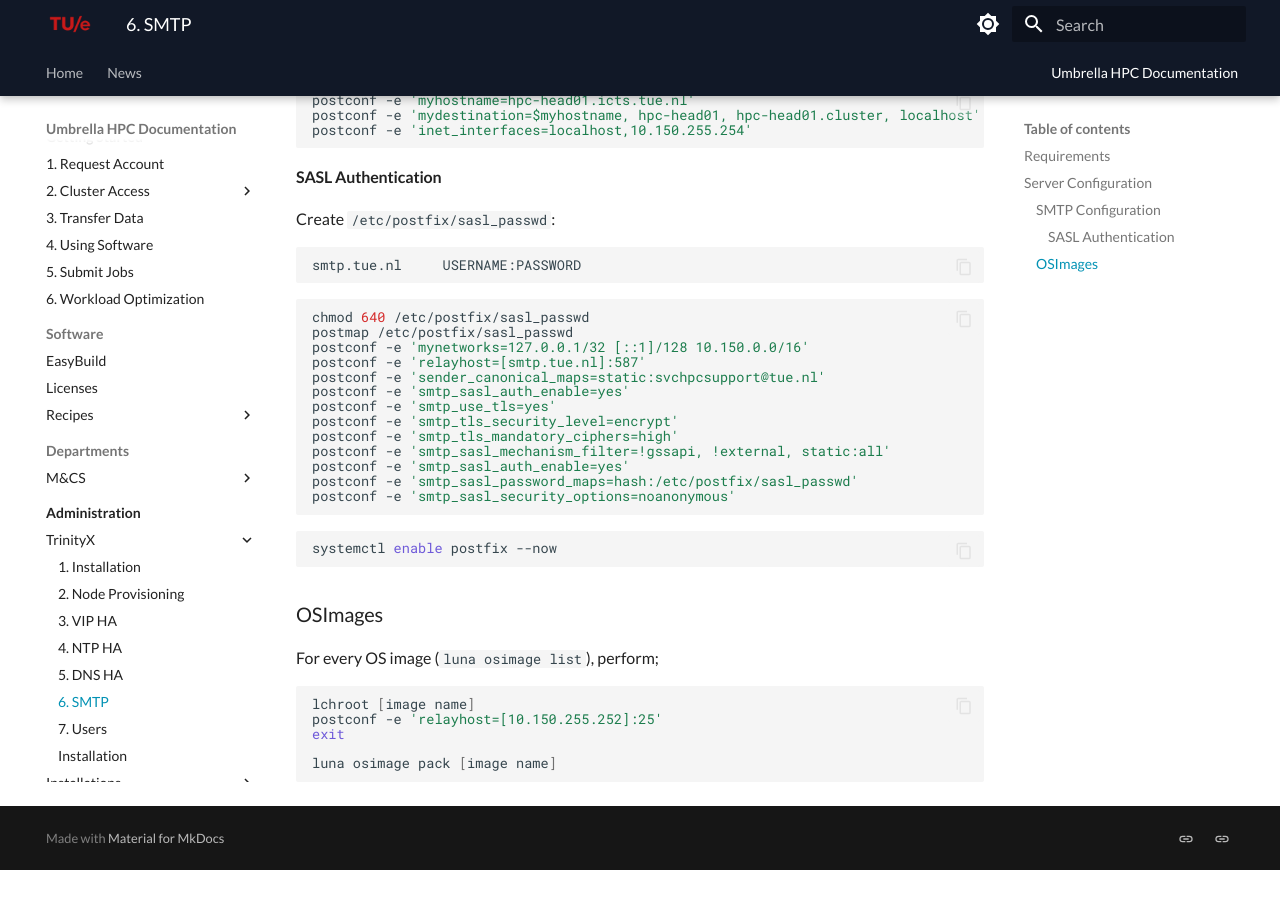
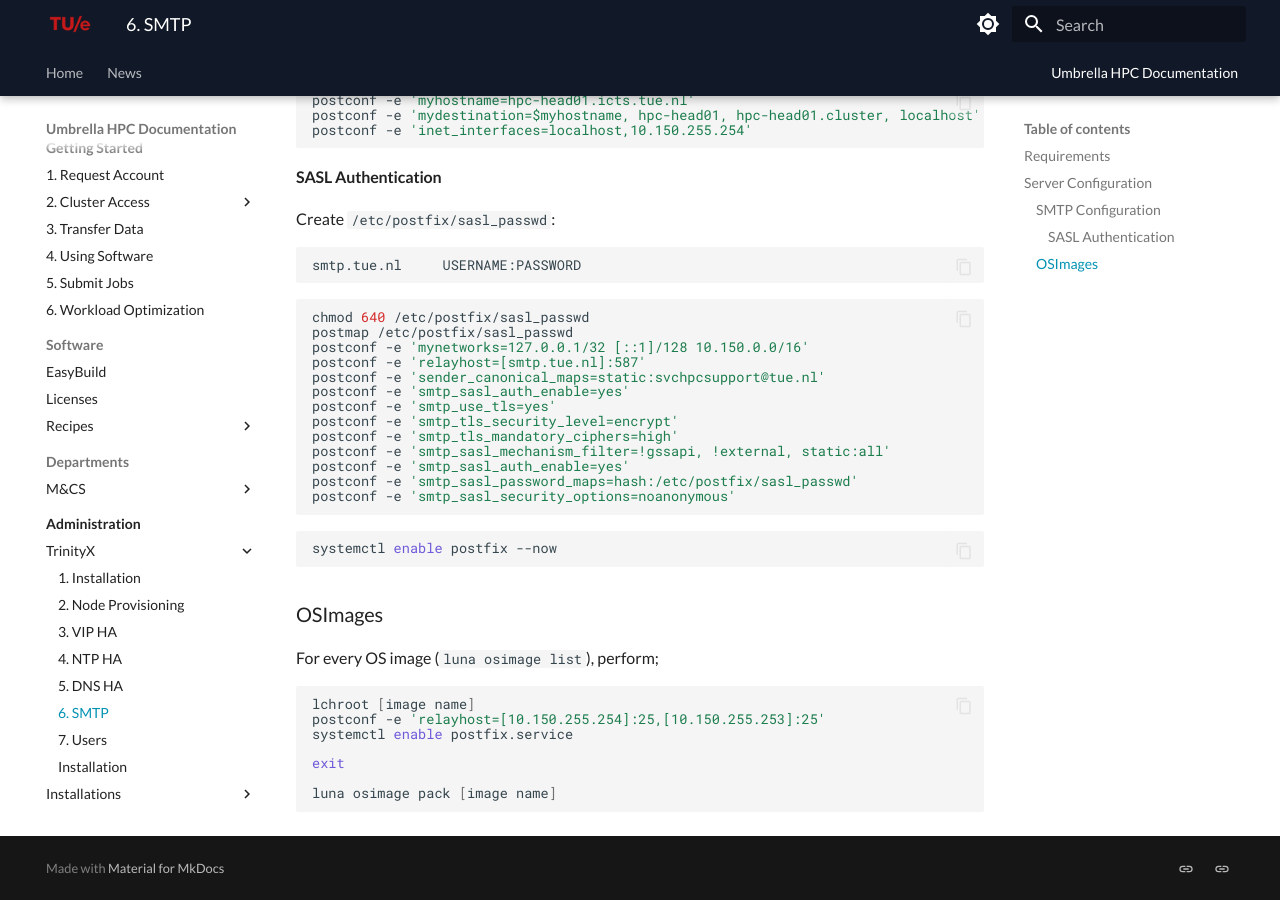
Before and after one commit to gferhpc/supercomputing.tue.nl, an MkDocs documentation site: the page built from pages/documentation/administration/trinityx/smtp.md, in a window 1280 px wide and 900 px high, scrolled down 581 px. Built offline with MkDocs 1.6.1 and Material for MkDocs 9.7.7, drawn with Linux system fonts in a browser that asks for light colours; before the commit the page ends 1451 px from its top, so only the background shows below that.

Commit message:
Update smtp.md

````diff
--- a/pages/documentation/administration/trinityx/smtp.md
+++ b/pages/documentation/administration/trinityx/smtp.md
@@ -67,7 +67,9 @@
 
 ```shell
 lchroot [image name]
-postconf -e 'relayhost=[10.150.255.252]:25'
+postconf -e 'relayhost=[10.150.255.254]:25,[10.150.255.253]:25'
+systemctl enable postfix.service
+
 exit
 
 luna osimage pack [image name]
````
